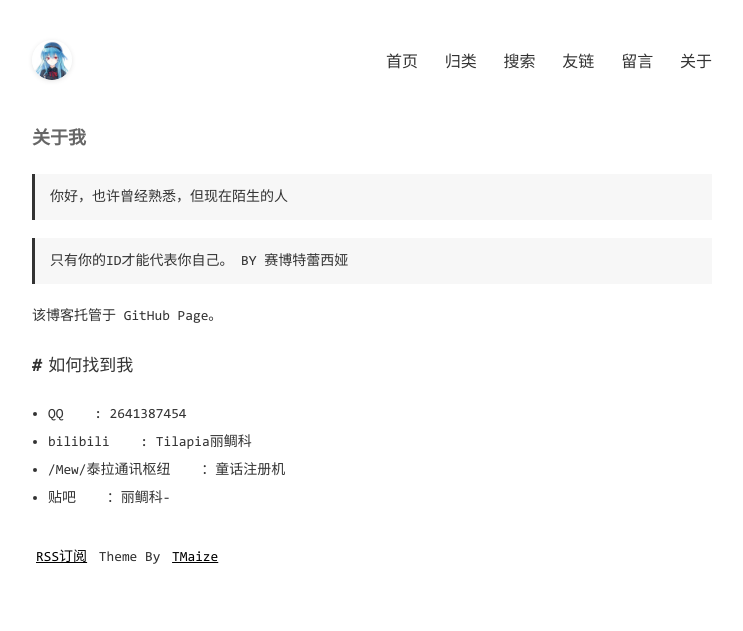
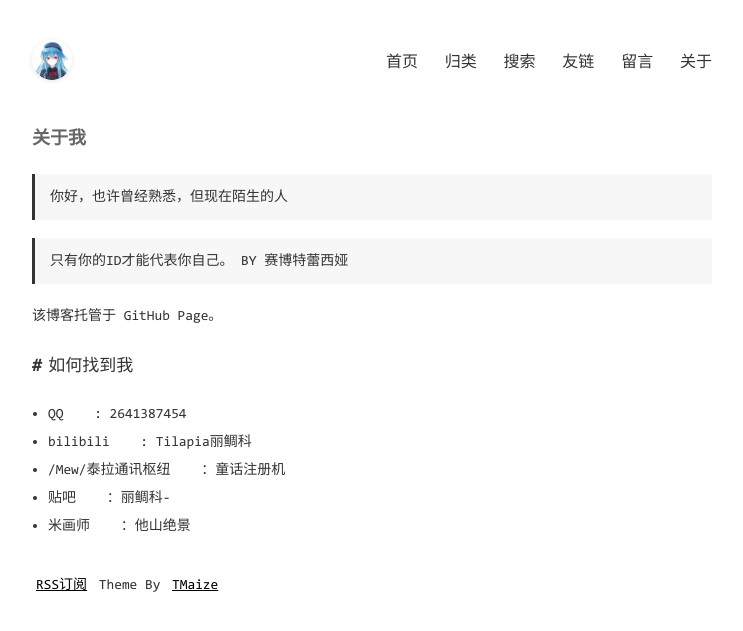
Before and after one commit to tilapia87/tilapia87.github.io, a Jekyll site: the page built from pages/about.md, in a window 1280 px wide. Shown: the top 631 px of the page, without its empty margins (268-1011 px from the left). Built offline with Jekyll 4.4.1, drawn with Linux system fonts in a browser that asks for light colours; comment, search, counter and statistics services are not loaded.

Commit message:
Update about.md

```diff
--- a/pages/about.md
+++ b/pages/about.md
@@ -19,3 +19,5 @@ title: 关于我
 - /Mew/泰拉通讯枢纽&nbsp;&nbsp;&nbsp;&nbsp;：童话注册机
 
 - 贴吧&nbsp;&nbsp;&nbsp;&nbsp;：丽鲷科-
+
+- 米画师&nbsp;&nbsp;&nbsp;&nbsp;：他山绝景
```
